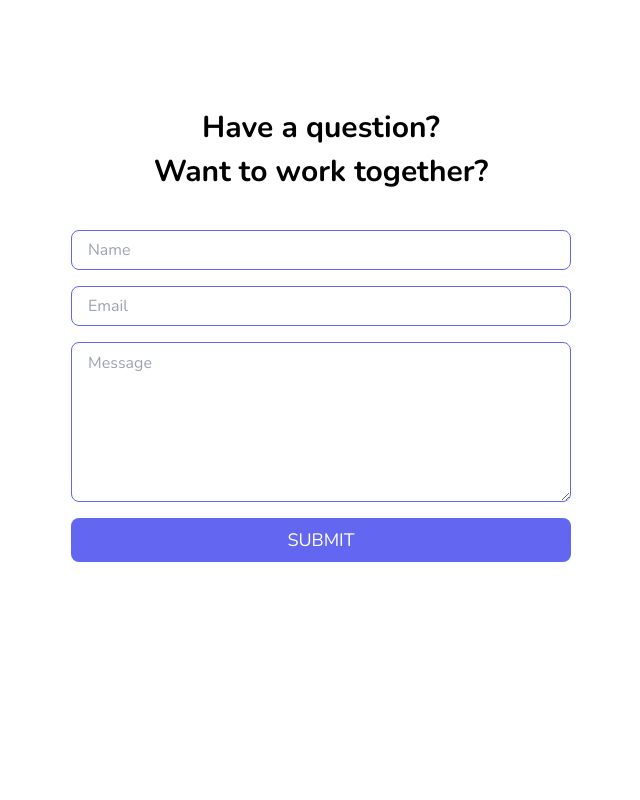
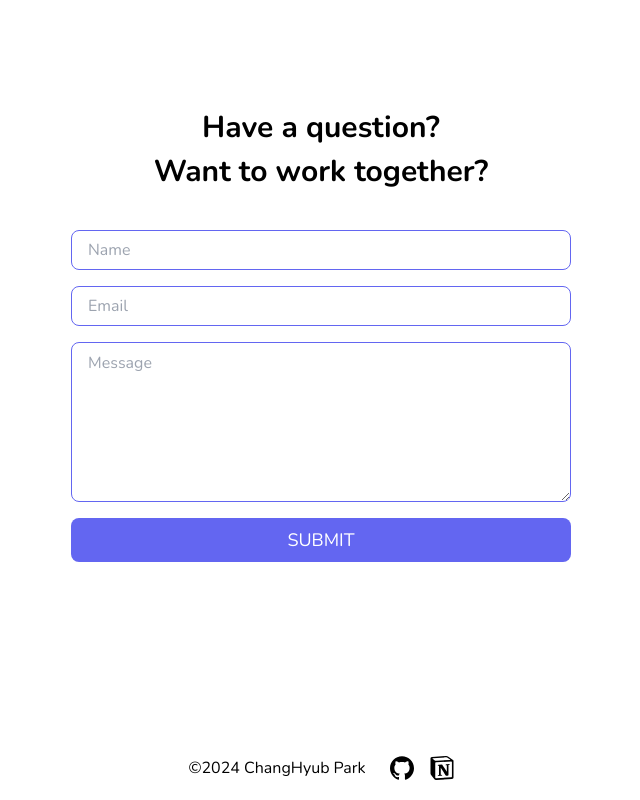
Before and after one commit to thwlckd/portfolio.v1, a Next.js app: page / in a window 1280 px wide. Shown: the part 3664-4464 px from the top of the page, without its empty margins (319-959 px from the left). Before the commit the page ends 4400 px from the top, so only its background shows below. Built offline with nearby package versions, Linux system fonts and the light colour scheme.

Commit message:
Style: Footer 퍼블리싱

```diff
--- a/src/app/layout.tsx
+++ b/src/app/layout.tsx
@@ -7,6 +7,7 @@ import Progressbar from '@/components/layout/Progressbar';
 import Sidebar from '@/components/layout/Sidebar';
 import Home from '@/components/section/Home';
 import './globals.css';
+import Footer from '@/components/layout/Footer';
 
 const font = Nunito({ subsets: ['latin'], display: 'swap' });
 
@@ -29,6 +30,7 @@ export default function RootLayout({
           <Sidebar />
           <Home />
           <main className="ml-[200px]">{children}</main>
+          <Footer />
           <div id="modal"></div>
         </body>
       </Provider>
--- /dev/null
+++ b/src/components/layout/Footer.tsx
@@ -0,0 +1,18 @@
+import { SiGithub, SiNotion } from 'react-icons/si';
+
+export default function Footer() {
+  return (
+    <section className="flex justify-center items-center gap-4 py-5">
+      <p className="mr-2">©2024 ChangHyub Park</p>
+      <a href="https://github.com/thwlckd" target="_blank">
+        <SiGithub className="text-2xl" />
+      </a>
+      <a
+        href="https://www.notion.so/hyub/Hyub-s-Archive-3b98532b074f4d428e65004c29ba9fdf"
+        target="_blank"
+      >
+        <SiNotion className="text-2xl" />
+      </a>
+    </section>
+  );
+}
```
